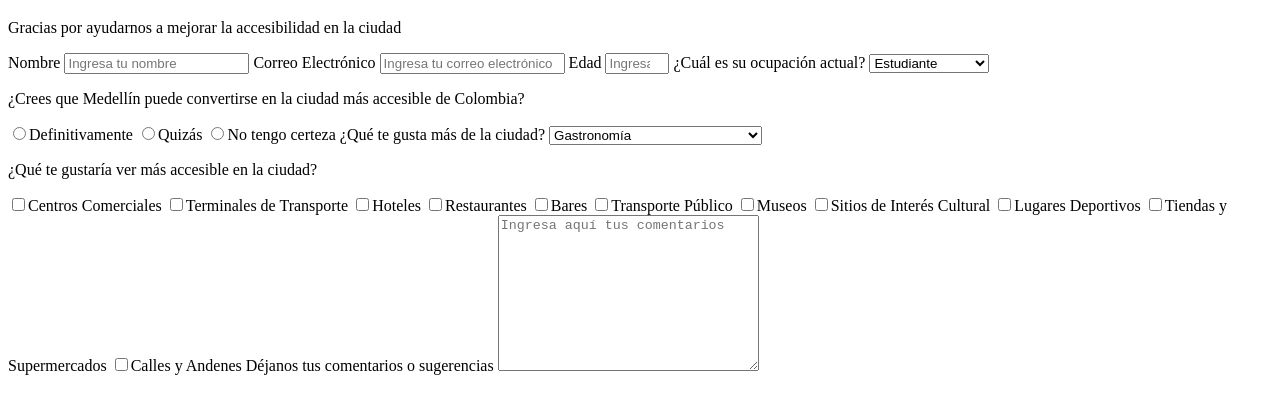
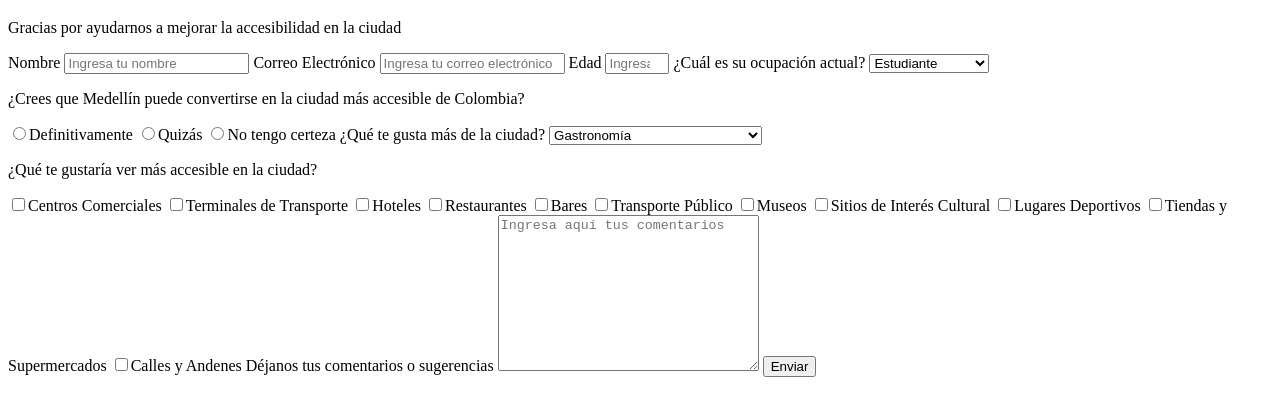
Before and after one commit to nicoarbe/Survey-Form, a plain HTML site: page index.html in a window 1280 px wide. Shown: the part 61-476 px from the top of the page. Drawn offline with Linux system fonts and the light colour scheme.

Commit message:
Historia de usuario # 16

```diff
--- a/index.html
+++ b/index.html
@@ -55,7 +55,7 @@
         <label for="street"><input id="street" type="checkbox" value="street" name="accessibility">Calles y Andenes</label>
         <label for="comments">Déjanos tus comentarios o sugerencias</label>
         <textarea name="comments" id="comments" cols="30" rows="10" placeholder="Ingresa aquí tus comentarios"></textarea>
-
+        <button id="submit" type="submit">Enviar</button>
     </form>
 
 </body>
```
